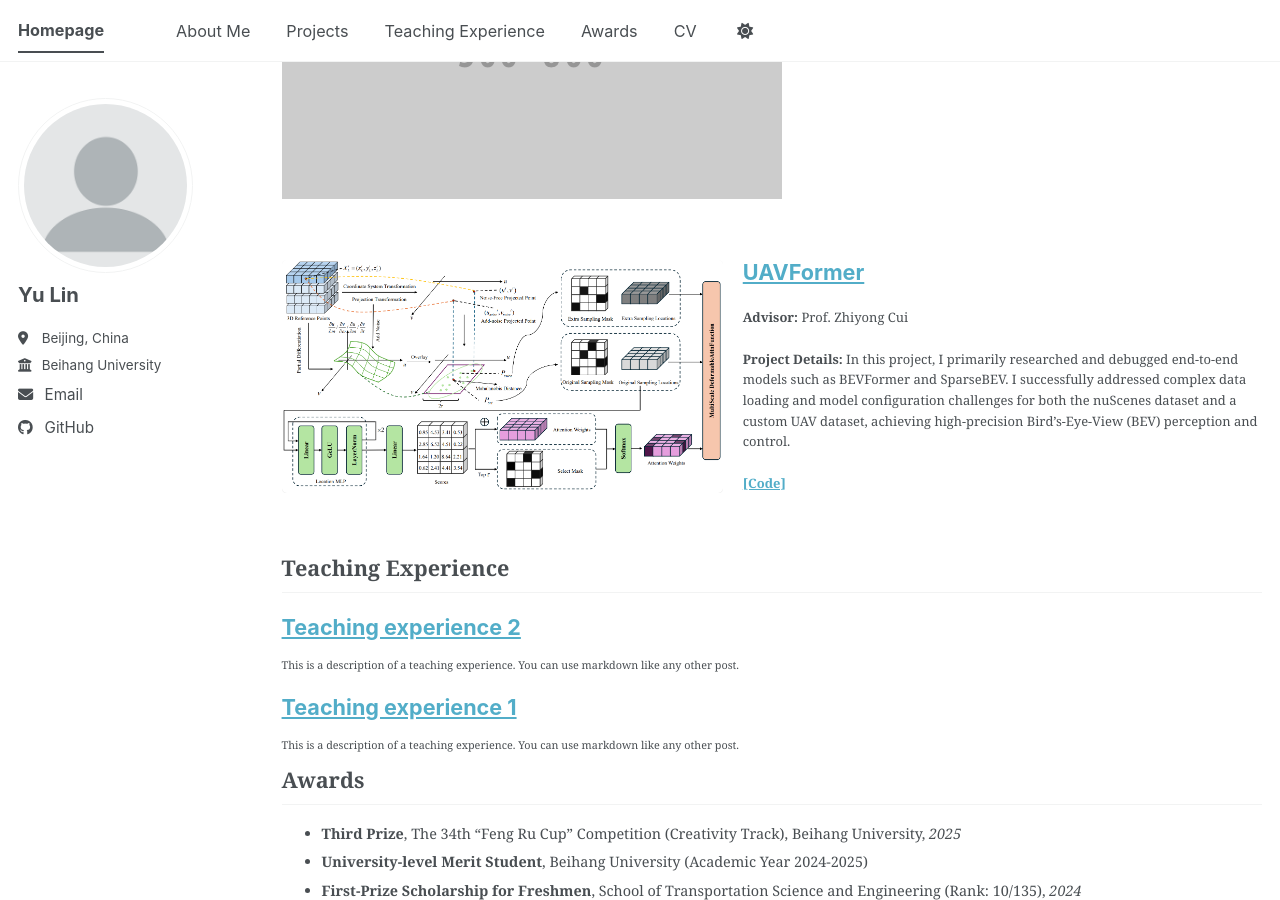
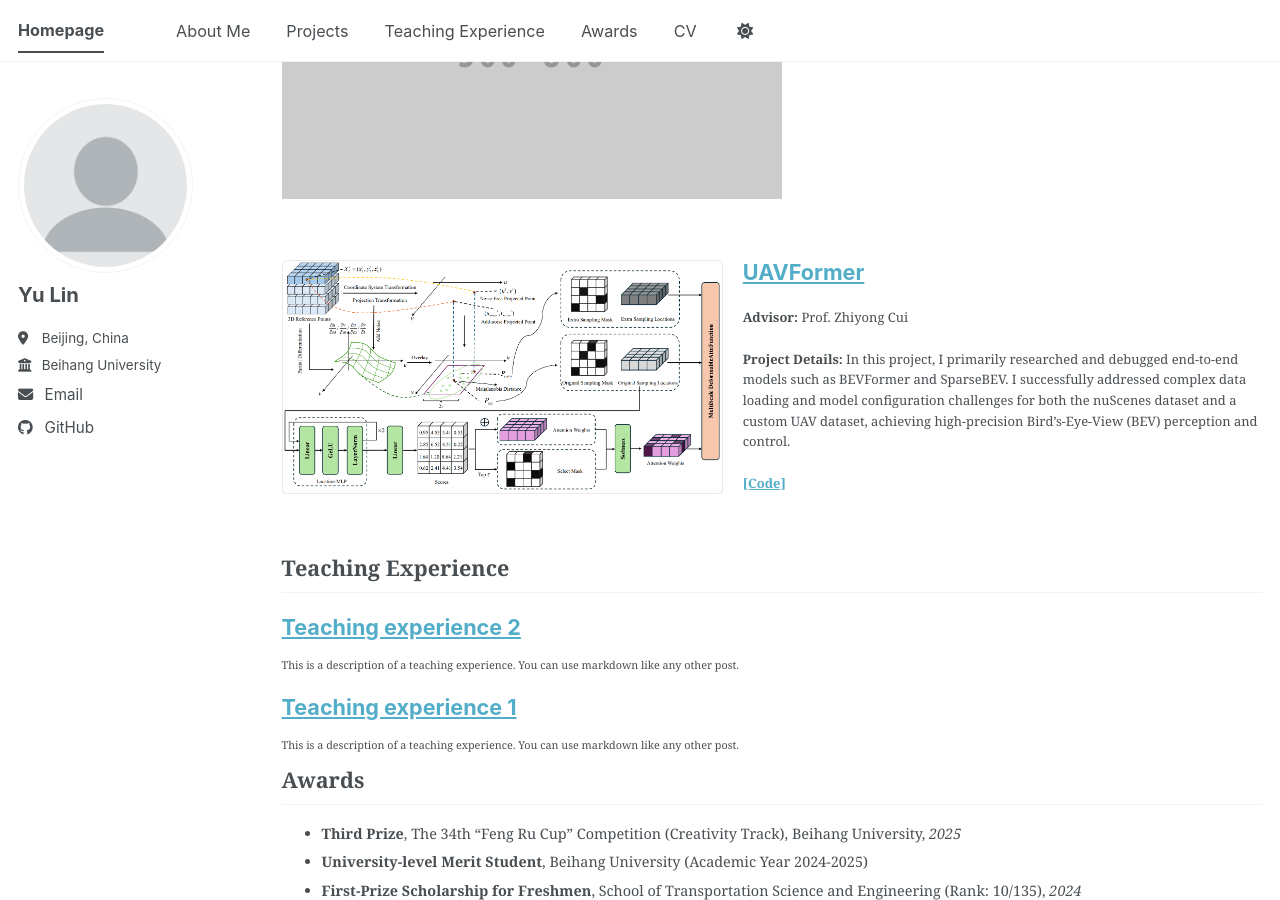
Before and after one commit to buaaeducn/buaaeducn.github.io, a Jekyll site: the page built from _pages/about.md, in a window 1280 px wide and 900 px high, scrolled down 593 px. Built offline with Jekyll 4.4.1, drawn with Linux system fonts in a browser that asks for light colours; a script bundle is joined from its source files by our own code; library files that are not in the unit come from our copies.

Commit message:
Update archive-single.html

```diff
--- a/_includes/archive-single.html
+++ b/_includes/archive-single.html
@@ -18,7 +18,7 @@
 
       {% if teaser %}
         <div class="archive__item-teaser" style="flex: 0 0 45%; max-width: 45%; margin: 0;">
-          <img src="{% if teaser contains '://' %}{{ teaser }}{% else %}{{ teaser | prepend: '/images/' | prepend: base_path }}{% endif %}" alt="Project Image" style="width: 100%; border-radius: 6px; box-shadow: 0 2px 5px rgba(0,0,0,0.1);">
+          <img src="{% if teaser contains '://' %}{{ teaser }}{% else %}{{ teaser | prepend: '/images/' | prepend: base_path }}{% endif %}" alt="Project Image" style="width: 100%; border-radius: 6px; box-shadow: 0 4px 12px rgba(0, 0, 0, 0.2); border: 1px solid #eaeaea;">
         </div>
       {% endif %}
 
```
